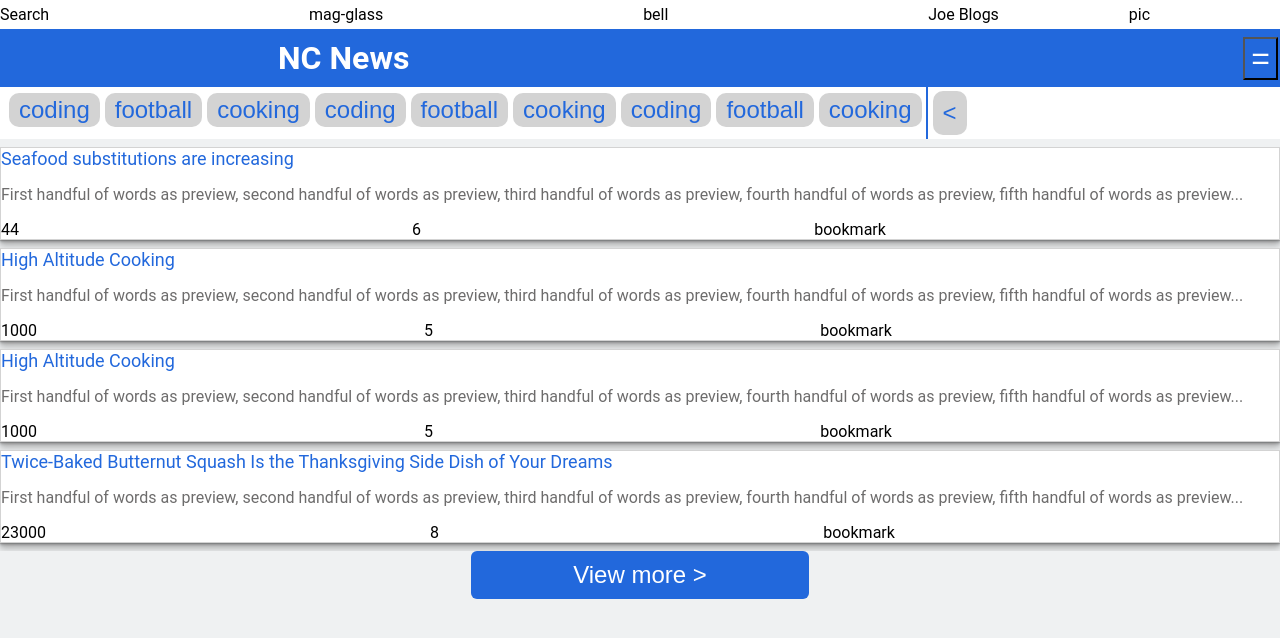
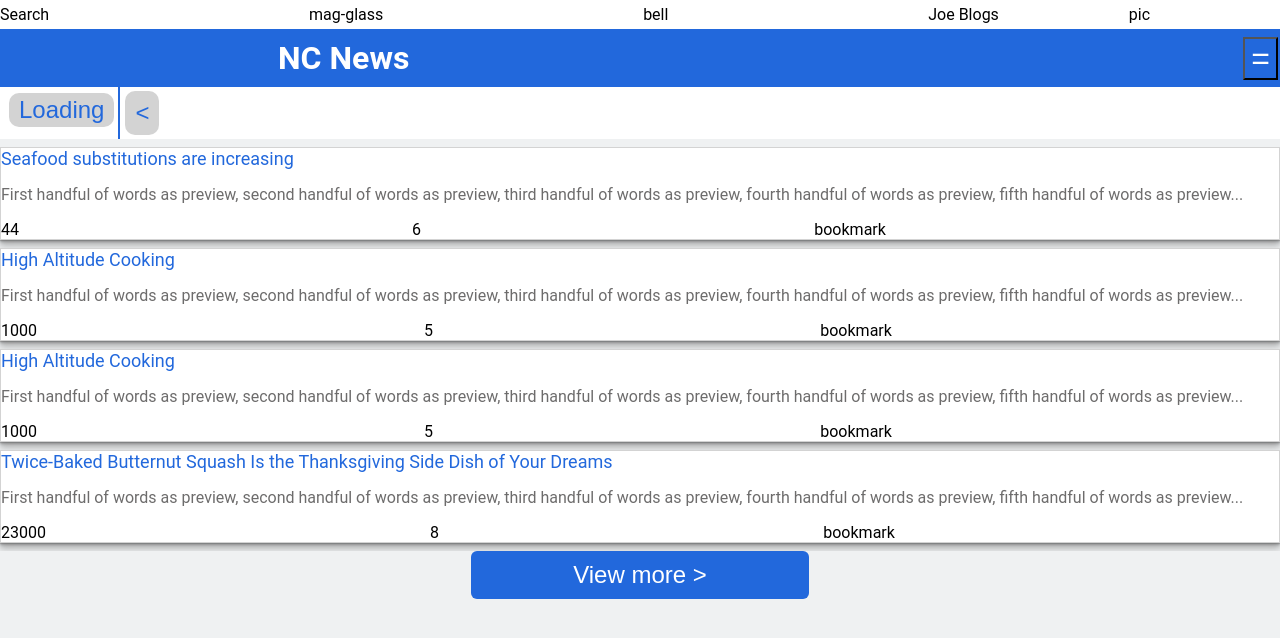
Before and after one commit to KD-Arup/nc-news, a React (Create React App) app: page / in a window 1280 px wide. Shown: the top 638 px of the page. Built offline with nearby package versions, Linux system fonts and the light colour scheme; no server answers.

Commit message:
implemented link between toolbar buttons and placeholder page on /basket path

```diff
--- a/src/components/ArticleListDisplay.jsx
+++ b/src/components/ArticleListDisplay.jsx
@@ -1,9 +1,13 @@
-import { useState, useEffect } from "react"
-import ArticlePreviewCard from './ArticlePreviewCard'
+import { useState, useEffect } from "react";
+import { Link } from 'react-router-dom';
+import TopicButton from "./TopicButton";
+import FilterButton from "./FilterButton";
+import ArticlePreviewCard from './ArticlePreviewCard';
 
 import axios from "axios"
 
-function ArticleListDisplay() {
+function ArticleListDisplay(props) {
+    const { topics, setTopics } = props;
 
     const testArticles = { "articles": [
         {
@@ -49,7 +53,6 @@ function ArticleListDisplay() {
     }
 
     const [articles, setArticles] = useState(testArticles.articles);
-    const [topics, setTopics] = useState({})
 
     useEffect(() => {
         axios.get('https://kd-nc-news.herokuapp.com/api/topics')
@@ -57,13 +60,14 @@ function ArticleListDisplay() {
             console.log(response);
             setTopics((currTopics) => {
                 const newTopics = [...response.data.topics];
+                return newTopics;
                 // return response.data.categories;
-                const topicsFilterObj = {}
-                newTopics.map((element) => {
-                    console.log(element);
-                    topicsFilterObj[element.slug] = true;
-                })
-                return topicsFilterObj;
+                // const topicsFilterObj = {};
+                // newTopics.map((element) => {
+                //     console.log(element);
+                //     topicsFilterObj[element.slug] = true;
+                // })
+                // return topicsFilterObj;
             });
         })
         .catch((error) => {
@@ -85,6 +89,21 @@ function ArticleListDisplay() {
     }, []);
 
     return (
+        <>
+        <section className="toolbar-container">
+            <div className="topic-buttons-container">
+            {topics.map((topic) => {
+                return (
+                    <Link to="/basket">
+                        <TopicButton name={topic.slug}/>
+                    </Link>
+                )
+            })}
+            </div>
+            <div className="filter-button-container">
+                <FilterButton/>
+            </div>
+        </section>
         <section className="article-list-display-container">
             <div className="article-list-container">
                 {articles.map((article) => {
@@ -97,6 +116,7 @@ function ArticleListDisplay() {
                 <button className="view-more-articles-button">{`View more >`}</button>
             </div>
         </section>
+        </>
     );
 }
 
--- a/src/components/Home.jsx
+++ b/src/components/Home.jsx
@@ -6,12 +6,17 @@ import { useState } from "react";
 
 function Home() {
     const [articles, setArticles] = useState([]);
-    const [topics, setTopics] = useState({misc: false});
+    const [topics, setTopics] = useState([
+        {
+            "slug": "Loading",
+            "description": "topics are loading"
+        },
+    ]);
     return (
         <div className="homepage-container">
             <Header />
-            <Toolbar />
-            <ArticleListDisplay />
+            {/* <Toolbar topics={topics} setTopics={setTopics} /> */}
+            <ArticleListDisplay topics={topics} setTopics={setTopics} />
             {/* <ProductDisplay products={products} setProducts={setProducts} categories={categories} setCategories={setCategories}/> */}
 
             <footer className="homepage-footer" >
--- a/src/components/Toolbar.jsx
+++ b/src/components/Toolbar.jsx
@@ -2,11 +2,11 @@ import { useState } from "react"
 import TopicButton from "./TopicButton";
 import FilterButton from "./FilterButton";
 
-function Toolbar() {
-
+function Toolbar(props) {
+    // const [topics, setTopics] = useState([]);
+    const {topics, setTopics } = props;
     const testTopics = {
         topics: [
-
             {
                 "slug": "coding",
                 "description": "Code is love, code is life"
@@ -46,7 +46,6 @@ function Toolbar() {
         ]
     }
 
-    const [topics, setTopics] = useState(testTopics.topics)
     return (
         <section className="toolbar-container">
             <div className="topic-buttons-container">
```
